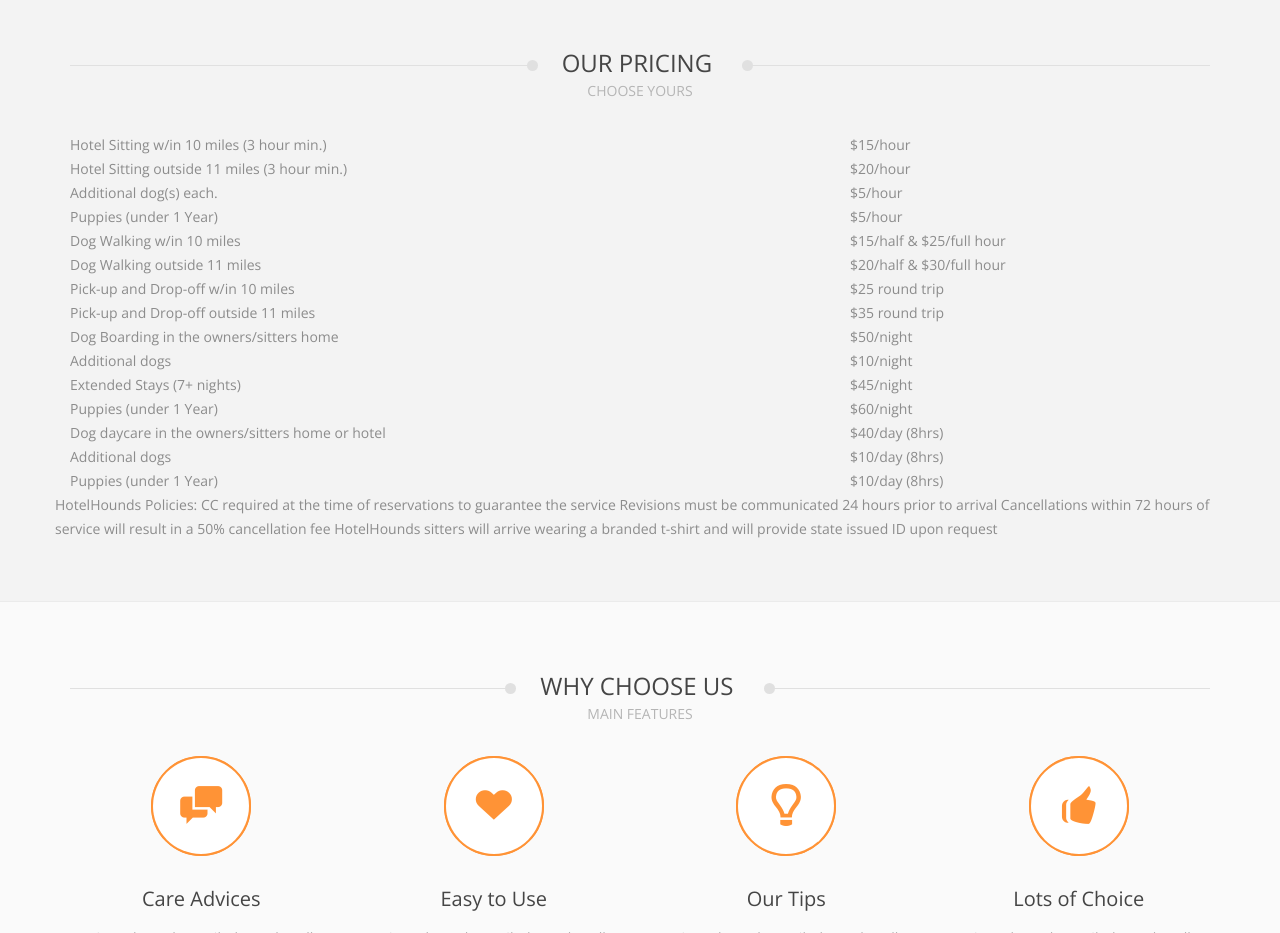
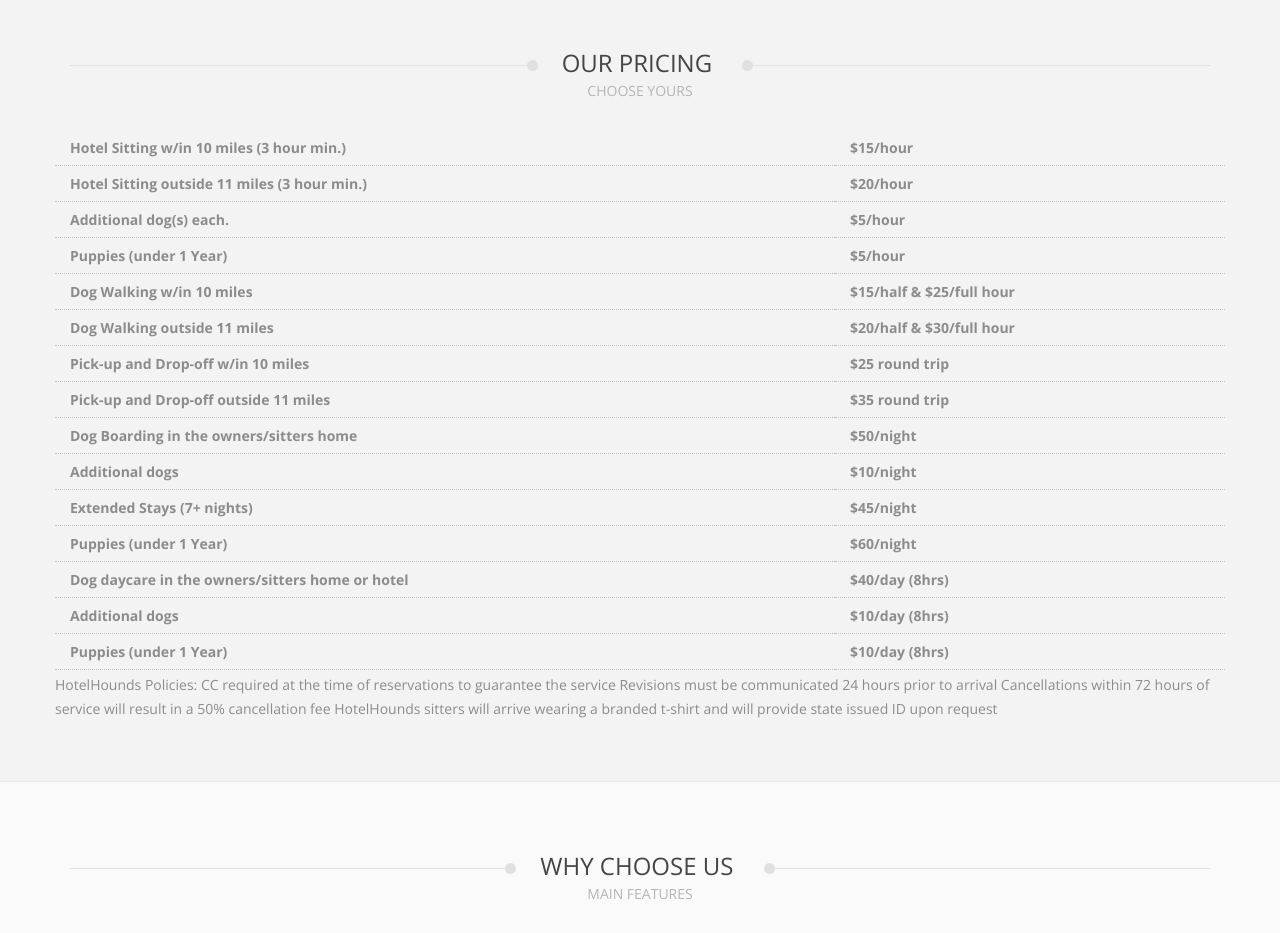
Before and after one commit to hmrakow/HotelHoundsV.01, a plain HTML site: page services.html in a window 1280 px wide. Shown: the part 840-1773 px from the top of the page. Drawn offline with nearby package versions, Linux system fonts and the light colour scheme.

Commit message:
bold fonts
making fonts bolder

```diff
--- a/css/theme.css
+++ b/css/theme.css
@@ -885,6 +885,15 @@ body.boxed .site-wrapper {
     margin-bottom: 12px;
   }
 }
+
+/*# Heidi's added styles #*/
+.pricingType, .pricingAmt {
+margin: 3px 0;
+border-bottom: 1px dotted silver;
+padding-bottom: 5px;
+font-weight:bold;
+}
+
 /*
 // #Content
 // --------------------------------------------------
```
